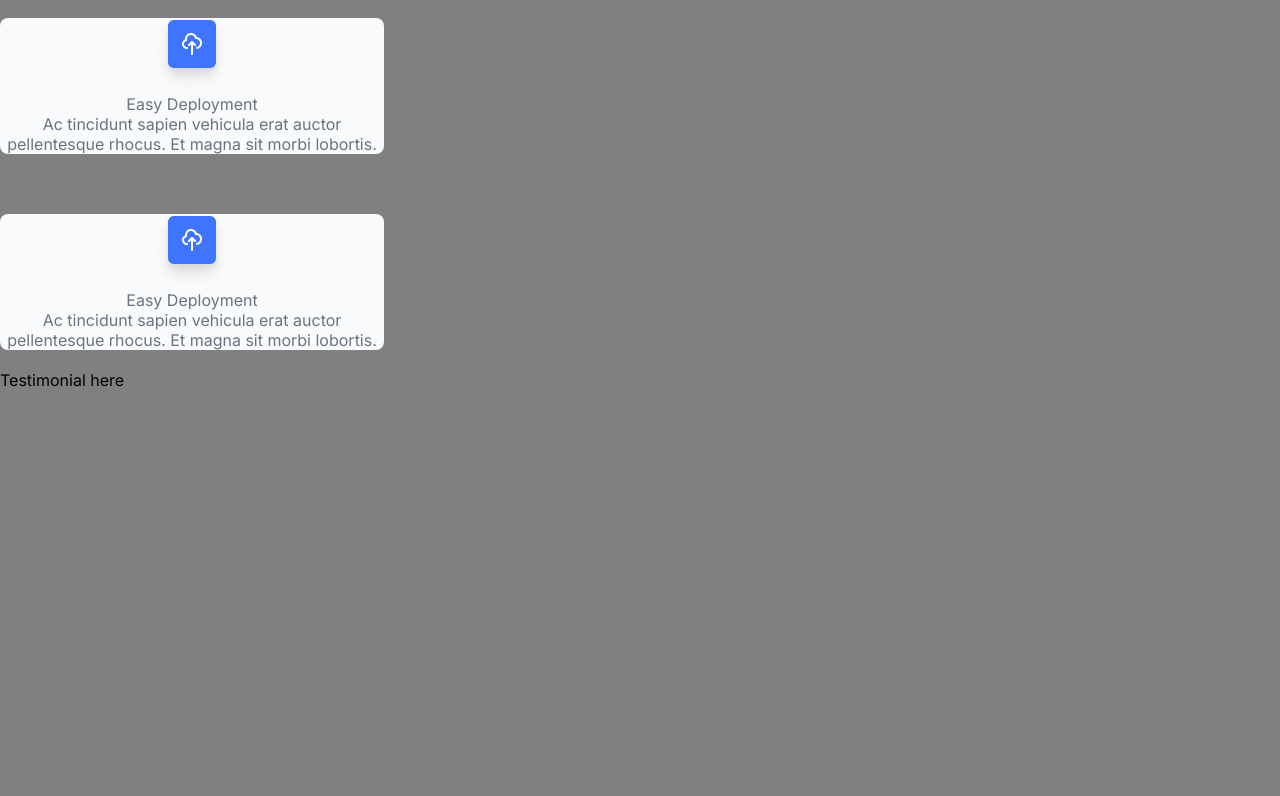
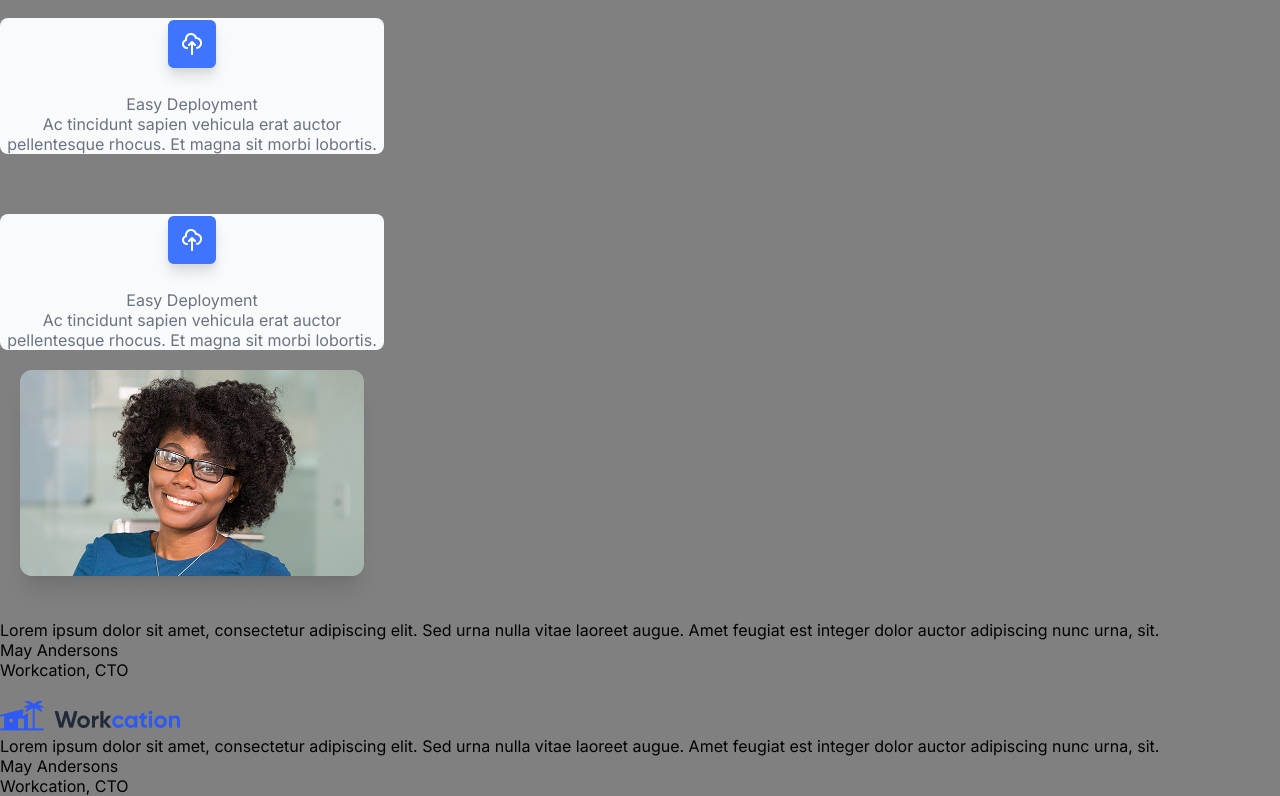
Before and after one commit to sorcerycss/component-library, a React (Vite) app in the folder component-library-react/: page / in a window 1280 px wide. Shown: the part 406-1202 px from the top of the page. Before the commit the page ends 800 px from the top, so only its background shows below. Built offline with nearby package versions, Linux system fonts and the light colour scheme.

Commit message:
wip: added basic structure for testimonial (needs polish)

```diff
--- a/component-library-react/src/App.jsx
+++ b/component-library-react/src/App.jsx
@@ -3,6 +3,8 @@ import Banner from "./components/Banner"
 import Card from "./components/Card"
 import cloudIcon from './assets/cloud-icon.png'
 import Testimonial from "./components/Testimonial"
+import personPhoto from './assets/person-photo.png'
+import logo from './assets/logo.png'
 
 function App() {
 
@@ -47,8 +49,12 @@ function App() {
         <Card icon={cloudIcon} title="Easy Deployment" text="Ac tincidunt sapien vehicula erat auctor pellentesque rhocus. Et magna sit morbi lobortis."/>
       </div>
       <br></br>
-      <div>
-        <Testimonial>Testimonial here</Testimonial>
+      <div style={{}}>
+        <Testimonial image={personPhoto} quote="Lorem ipsum dolor sit amet, consectetur adipiscing elit. Sed urna nulla vitae laoreet augue. Amet feugiat est integer dolor auctor adipiscing nunc urna, sit. "
+        name="May Andersons" title="Workcation, CTO"/>
+        <br></br>
+        <Testimonial logo={logo} quote="Lorem ipsum dolor sit amet, consectetur adipiscing elit. Sed urna nulla vitae laoreet augue. Amet feugiat est integer dolor auctor adipiscing nunc urna, sit. "
+        name="May Andersons" title="Workcation, CTO"/>
       </div>
     </>
 
--- a/component-library-react/src/components/Testimonial.jsx
+++ b/component-library-react/src/components/Testimonial.jsx
@@ -1,5 +1,12 @@
-export default function Testimonial({ children }) {
+export default function Testimonial({ image, logo, name, title, quote }) {
     return (
-        <>{children}</>
+        <div>
+            {image && <img src={image} alt="Person photo" />}
+            {logo && <img src={logo} alt="Company logo" />}
+            <div>{quote}</div>
+            <div>{name}</div>
+            <div>{title}</div>
+        </div>
+
     )
 }
```
Also changed, not shown: component-library-react/src/assets/logo.png (added), component-library-react/src/assets/person-photo.png (added).
